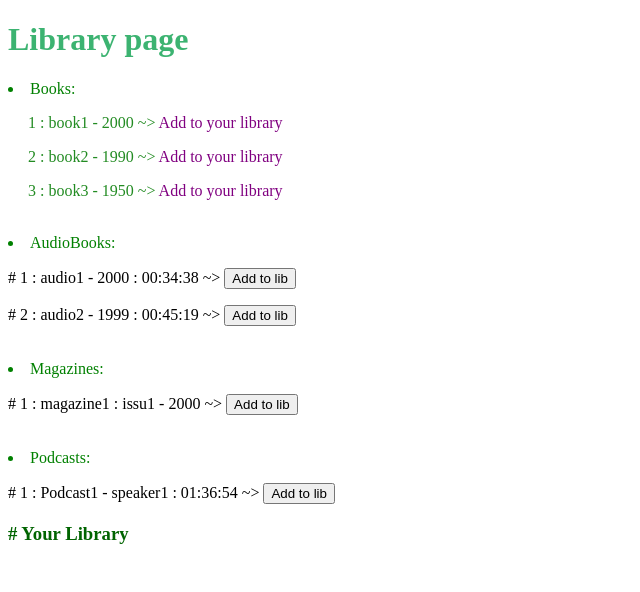
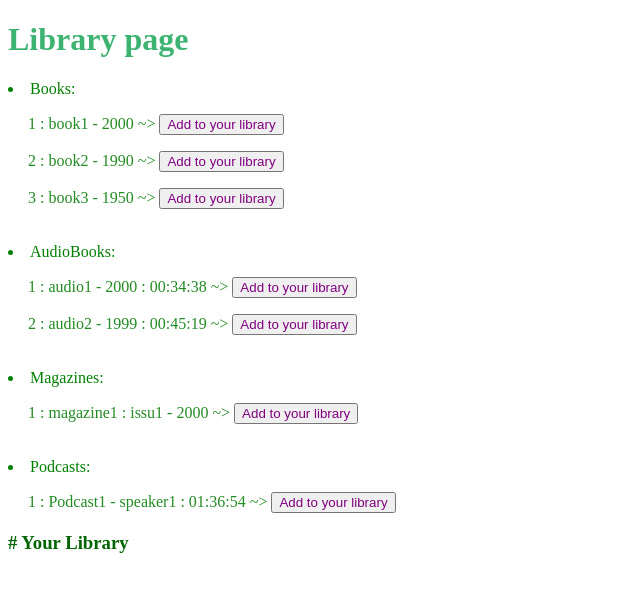
Before and after one commit to Hanane-fallah/Personal_Library, a Django app: page /library/ in a window 1280 px wide. Shown: the top 592 px of the page, without its empty margins (0-640 px from the left). Run offline with Django 4.2, Linux system fonts and the light colour scheme; data comes from the database, SQL or seed files in the repository; both versions use the stored data as it was after the commit.

Commit message:
011 - change in apparent home html

```diff
--- a/Personal_Lib/Templates/library/home.html
+++ b/Personal_Lib/Templates/library/home.html
@@ -1,5 +1,5 @@
 <!DOCTYPE html>
-<html lang="en">
+<html lang="en" xmlns="http://www.w3.org/1999/html">
 <head>
     <meta charset="UTF-8">
     <title>Home</title>
@@ -11,34 +11,50 @@
 <form method="POST">
     {% csrf_token %}
     <div style="margin-left: 20px; color: forestgreen">
-        <p> {{ book.id }} : {{ book }} ~> <a href="{% url 'add_book' book.id %}" style="text-decoration: none; color: purple">Add to your library </a></p>
+        <p> {{ book.id }} : {{ book }} ~> <button onclick="alert('Done')">
+            <a href="{% url 'add_book' book.id %}" style="text-decoration: none; color: purple">Add to your library </a>
+        </button> </p>
     </div>
 </form>
 {% endfor %}
 <br>
 <li style="color: green">AudioBooks:</li>
 {% for book in audiobooks %}
-<form method="post">
+<form method="POST">
     {% csrf_token %}
-    <p># {{ book.id }} : {{ book }} ~> <input type="submit" value="Add to lib" name="add_book"><p>
+    <div style="margin-left: 20px; color: forestgreen">
+        <p> {{ book.id }} : {{ book }} ~> <button onclick="alert('Done')">
+            <a href="#" style="text-decoration: none; color: purple">Add to your library </a>
+        </button></p>
+
+    </div>
 </form>
 {% endfor %}
 <br>
 
 <li style="color: green">Magazines:</li>
 {% for book in magazines %}
-<form method="post">
+<form method="POST">
     {% csrf_token %}
-    <p># {{ book.id }} : {{ book }} ~> <input type="submit" value="Add to lib" name="add_book"><p>
+    <div style="margin-left: 20px; color: forestgreen">
+        <p> {{ book.id }} : {{ book }} ~> <button onclick="alert('Done')">
+            <a href="#" style="text-decoration: none; color: purple">Add to your library </a>
+        </button></p>
+
+    </div>
 </form>
 {% endfor %}
 <br>
 
 <li style="color: green">Podcasts:</li>
 {% for book in podcasts %}
-<form method="post">
+<form method="POST">
     {% csrf_token %}
-    <p># {{ book.id }} : {{ book }} ~> <input type="submit" value="Add to lib" name="add_book"><p>
+    <div style="margin-left: 20px; color: forestgreen">
+        <p> {{ book.id }} : {{ book }} ~> <button onclick="alert('Done')">
+            <a href="#" style="text-decoration: none; color: purple">Add to your library </a>
+        </button></p>
+    </div>
 </form>
 {% endfor %}
 <!--todo: user authentication-->
```
Also changed, not shown: Personal_Lib/db.sqlite3.
